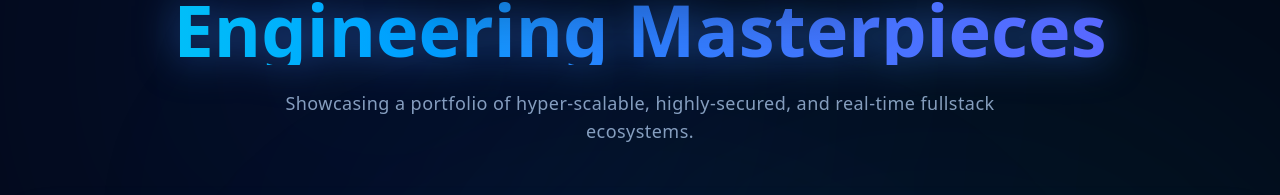
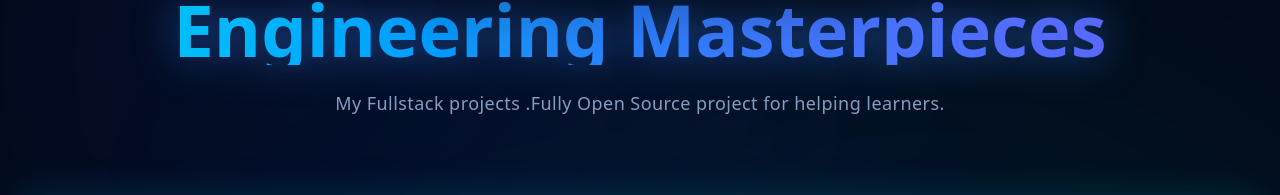
Before and after one commit to MdRafiKhan738/RafiKhan, a Next.js app in the folder frontend/: page /projects in a window 1280 px wide. Shown: the part 103-298 px from the top of the page. Built offline with nearby package versions, Linux system fonts and the light colour scheme; grey boxes are pictures that could not be loaded.

Commit message:
Update Projects.jsx

```diff
--- a/frontend/app/AllPageComponents/Projects.jsx
+++ b/frontend/app/AllPageComponents/Projects.jsx
@@ -146,7 +146,7 @@ const Projects = () => {
             Engineering Masterpieces
           </h2>
           <p className="text-blue-200/70 text-lg max-w-3xl mx-auto font-light tracking-wide">
-            Showcasing a portfolio of hyper-scalable, highly-secured, and real-time fullstack ecosystems.
+          My Fullstack projects .Fully Open Source project for helping learners.
           </p>
         </motion.div>
 
@@ -265,7 +265,7 @@ const Projects = () => {
         <motion.div variants={itemVariants} className="mt-12 text-center opacity-60 hover:opacity-100 transition-opacity">
           <p className="text-cyan-400 text-sm tracking-[0.3em] uppercase font-bold flex items-center justify-center gap-3">
             <RefreshCw size={16} className="animate-spin-slow" />
-            System Expanding • More Projects Pending
+            More New Project is Coming .Stay Connected ❤️....
           </p>
         </motion.div>
 
```
